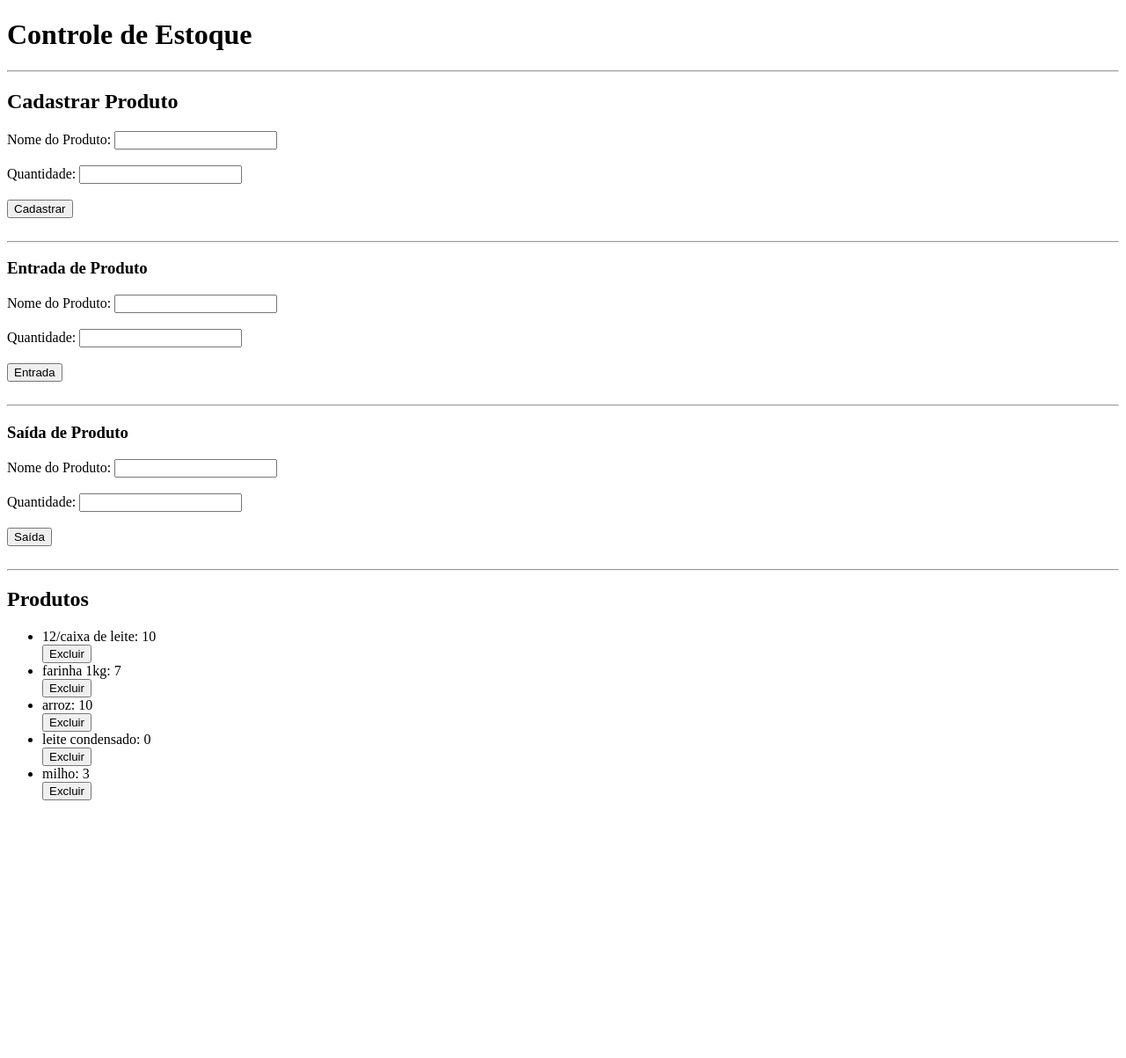
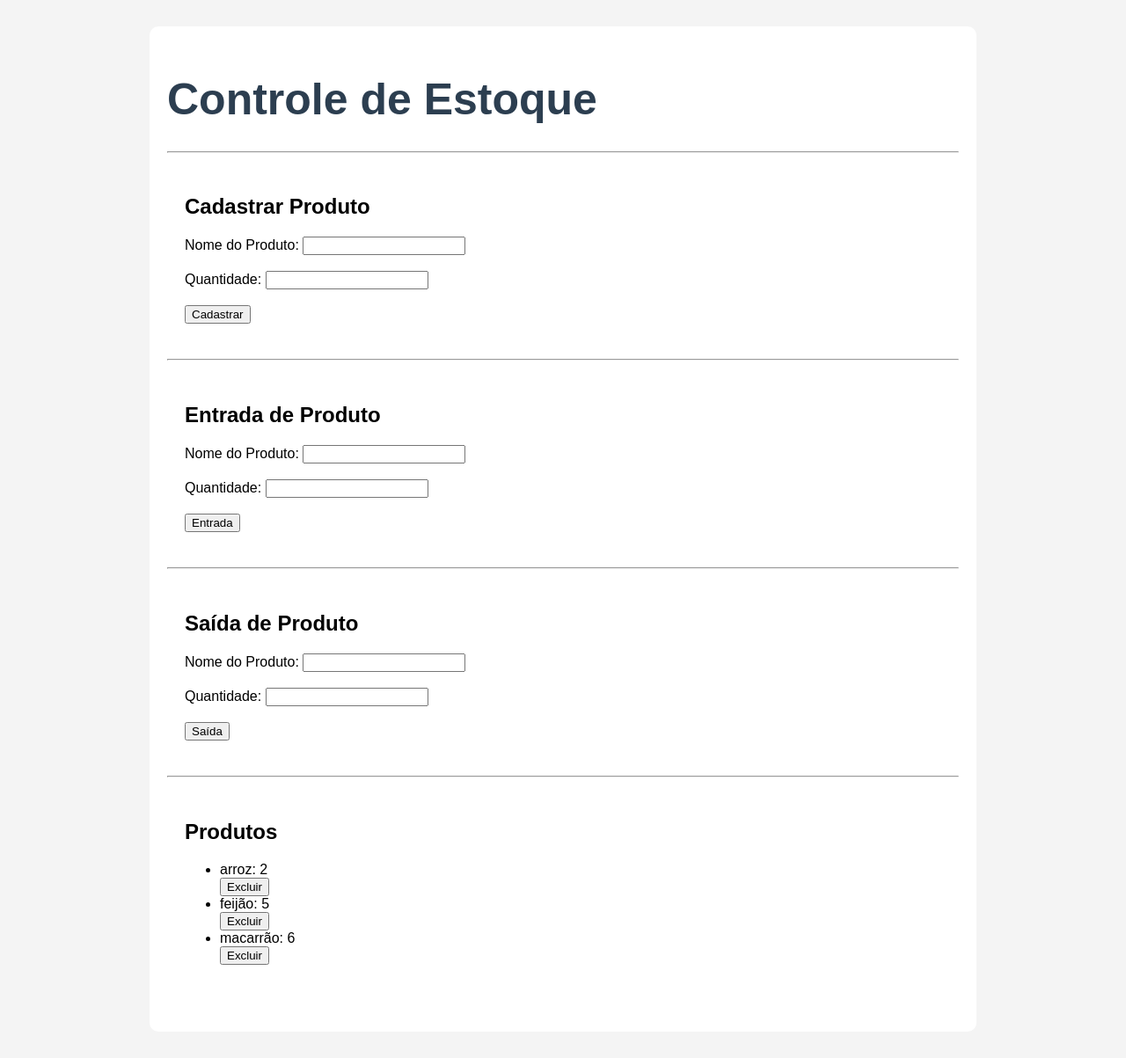
Before and after one commit to TrickStar255/Controle-de-estoque, a Flask app: page / in a window 1280 px wide. Shown: the whole page at 88% size. Before the commit the page ends 910 px from the top, so only its background shows below. Run offline with Flask 3, Linux system fonts and the light colour scheme.

Commit message:
style: adiciona container e cards ao layout

```diff
--- a/Templates/index.html
+++ b/Templates/index.html
@@ -1,79 +1,99 @@
 <!DOCTYPE html>
 <html lang="pt-br">
+
 <head>
     <meta charset="UTF-8">
     <meta name="viewport" content="width=device-width, initial-scale=1.0">
     <title>Document</title>
+
+    <link rel="stylesheet" href="{{ url_for('static', filename='css/style.css') }}">
 </head>
+
 <body>
+
+    <div class="container">
+
         <h1>Controle de Estoque</h1>
 
         {% with mensagens = get_flashed_messages(with_categories=true) %}
-
             {% if mensagens %}
-
                 {% for categoria, mensagem in mensagens %}
-
-                <p> {{ mensagem }} </p>
-
+                    <p>{{ mensagem }}</p>
                 {% endfor %}
-
             {% endif %}
-
         {% endwith %}
 
         <hr>
 
+        <div class="card">
             <h2>Cadastrar Produto</h2>
+
             <form action="/cadastrar" method="POST">
+
                 <label>Nome do Produto:</label>
                 <input type="text" name="nome" required>
+
                 <br><br>
 
                 <label>Quantidade:</label>
-        <input type="number" name="quantidade"  min="0" required>
+                <input type="number" name="quantidade" min="0" required>
+
                 <br><br>
 
                 <button type="submit">Cadastrar</button>
-        <br><br>
+
             </form>
+        </div>
 
         <hr>
 
-    <h3>Entrada de Produto</h3>
+        <div class="card">
+            <h2>Entrada de Produto</h2>
 
             <form action="/entrada" method="POST">
+
                 <label>Nome do Produto:</label>
                 <input type="text" name="nome" required>
+
                 <br><br>
 
-        <label>Quantidade: </label>
+                <label>Quantidade:</label>
                 <input type="number" name="quantidade" min="1" required>
+
                 <br><br>
 
                 <button type="submit">Entrada</button>
+
             </form>
+        </div>
 
-    <br>
         <hr>
 
-    <h3>Saída de Produto</h3>
+        <div class="card">
+            <h2>Saída de Produto</h2>
+
             <form action="/saida" method="POST">
+
                 <label>Nome do Produto:</label>
                 <input type="text" name="nome" required>
+
                 <br><br>
 
-        <label>Quantidade: </label>
+                <label>Quantidade:</label>
                 <input type="number" name="quantidade" min="1" required>
+
                 <br><br>
 
                 <button type="submit">Saída</button>
+
             </form>
+        </div>
 
-    <br>
         <hr>
 
+        <div class="card">
             <h2>Produtos</h2>
+
             <ul>
                 {% for nome, quantidade in estoque.items() %}
                     <li>
@@ -81,17 +101,17 @@
 
                         <form action="/excluir" method="POST">
                             <input type="hidden" name="nome" value="{{ nome }}">
-                    <button type=submit>Excluir</button>
+                            <button type="submit">Excluir</button>
                         </form>
+
                     </li>
                 {% endfor %}
-
-
             </ul>
 
+        </div>
 
-
-
+    </div>
 
 </body>
+
 </html>
--- a/estoque.json
+++ b/estoque.json
@@ -1,7 +1,5 @@
 {
-    "12/caixa de leite": 10,
-    "farinha 1kg": 7,
-    "arroz": 10,
-    "leite condensado": 0,
-    "milho": 3
+    "arroz": 2,
+    "feij\u00e3o": 5,
+    "macarr\u00e3o": 6
 }
--- /dev/null
+++ b/static/css/style.css
@@ -0,0 +1,27 @@
+body {
+    background-color: #f4f4f4;
+    font-family: Arial, sans-serif;
+}
+
+.container {
+    width: 900px;
+    margin: 30px auto;
+    background-color: white;
+    padding: 20px;
+    border-radius: 10px;
+}
+
+h1 {
+    font-size: 50px;
+    color: #2c3e50;
+    text-align: justify;
+    margin-bottom:30px;
+}
+
+.card {
+    background-color: white;
+    padding: 20px;
+    border-radius: 8px;
+    margin-bottom: 20px;
+
+}
```
Lines whose indentation alone changed are shown as unchanged.
